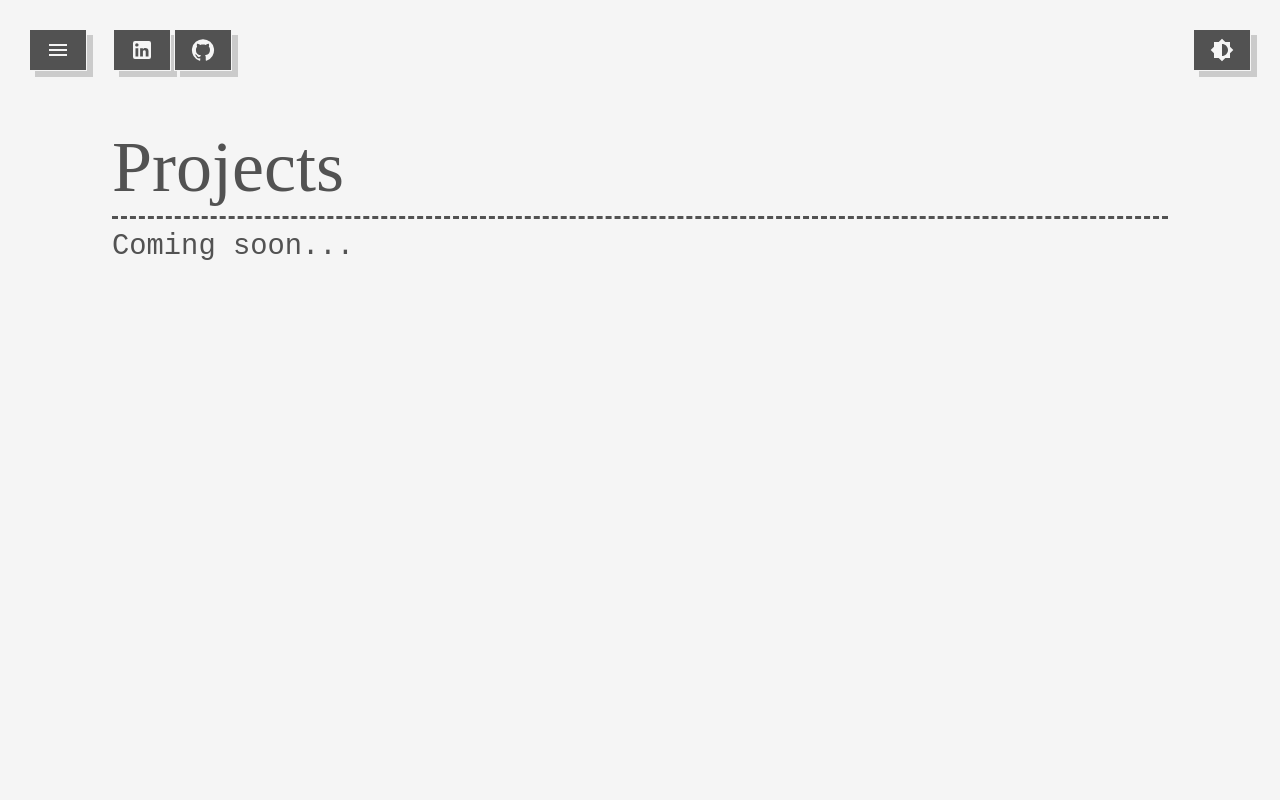
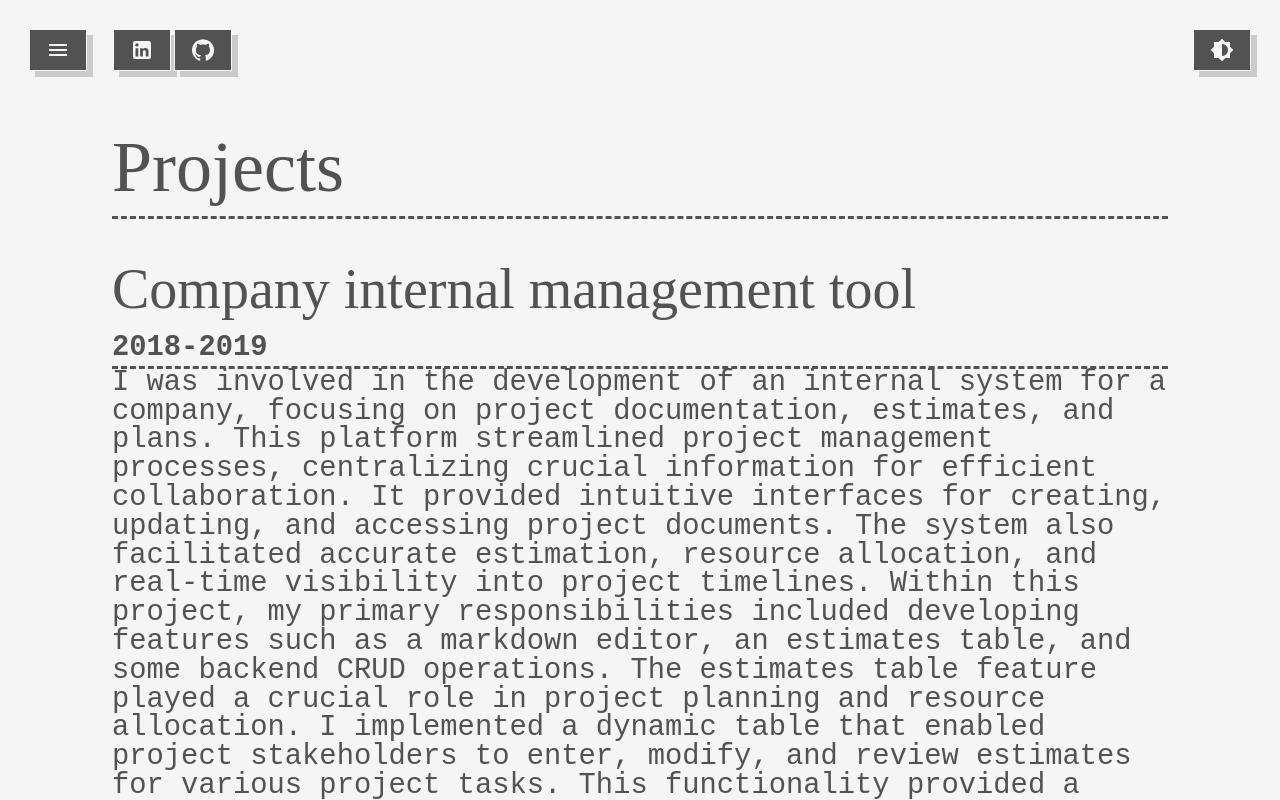
Before and after one commit to nfjdu/nfjdu.github.io, a React (Vite) app: page /projects in a window 1280 px wide. Built offline with nearby package versions, Linux system fonts and the light colour scheme; a small style sheet from the web is missing.

Commit message:
1 project added

```diff
--- a/src/pages/Home/index.tsx
+++ b/src/pages/Home/index.tsx
@@ -21,8 +21,8 @@ const HomePage = () => {
         cutting-edge solutions that drive your business forward. Collaboration is at the heart of my
         work philosophy. I firmly believe that the best results are achieved through open
         communication, teamwork, and a shared passion for innovation. Thank you for visiting my
-        portfolio site and taking a glimpse into my world. If you're interested in collaborating,
-        have a project in mind, or simply want to connect, don't hesitate to reach out.
+        portfolio website. If you're interested in collaborating, have a project in mind, or simply
+        want to connect, don't hesitate to reach out.
       </Typography>
       <Typography variant='caption'>P.S. Of course this text wasn't written by ChatGPT</Typography>
       <br />
--- a/src/pages/Projects/index.tsx
+++ b/src/pages/Projects/index.tsx
@@ -1,11 +1,28 @@
 import { Typography } from "@mui/material";
 import HeadingWithDivider from "../../components/HeadingWithDivider";
+import DashedDivider from "../../components/DashedDivider";
 
 const ProjectsPage = () => {
   return (
     <>
       <HeadingWithDivider variant='h1'>Projects</HeadingWithDivider>
-      <Typography>Coming soon...</Typography>
+
+      <Typography variant='h2'>Company internal management tool</Typography>
+      <Typography variant='subtitle1'>2018-2019</Typography>
+      <DashedDivider />
+      <Typography>
+        I was involved in the development of an internal system for a company, focusing on project
+        documentation, estimates, and plans. This platform streamlined project management processes,
+        centralizing crucial information for efficient collaboration. It provided intuitive
+        interfaces for creating, updating, and accessing project documents. The system also
+        facilitated accurate estimation, resource allocation, and real-time visibility into project
+        timelines. Within this project, my primary responsibilities included developing features
+        such as a markdown editor, an estimates table, and some backend CRUD operations. The
+        estimates table feature played a crucial role in project planning and resource allocation. I
+        implemented a dynamic table that enabled project stakeholders to enter, modify, and review
+        estimates for various project tasks. This functionality provided a clear overview of
+        resource requirements and helped teams make informed decisions based on accurate estimates.
+      </Typography>
     </>
   );
 };
```
